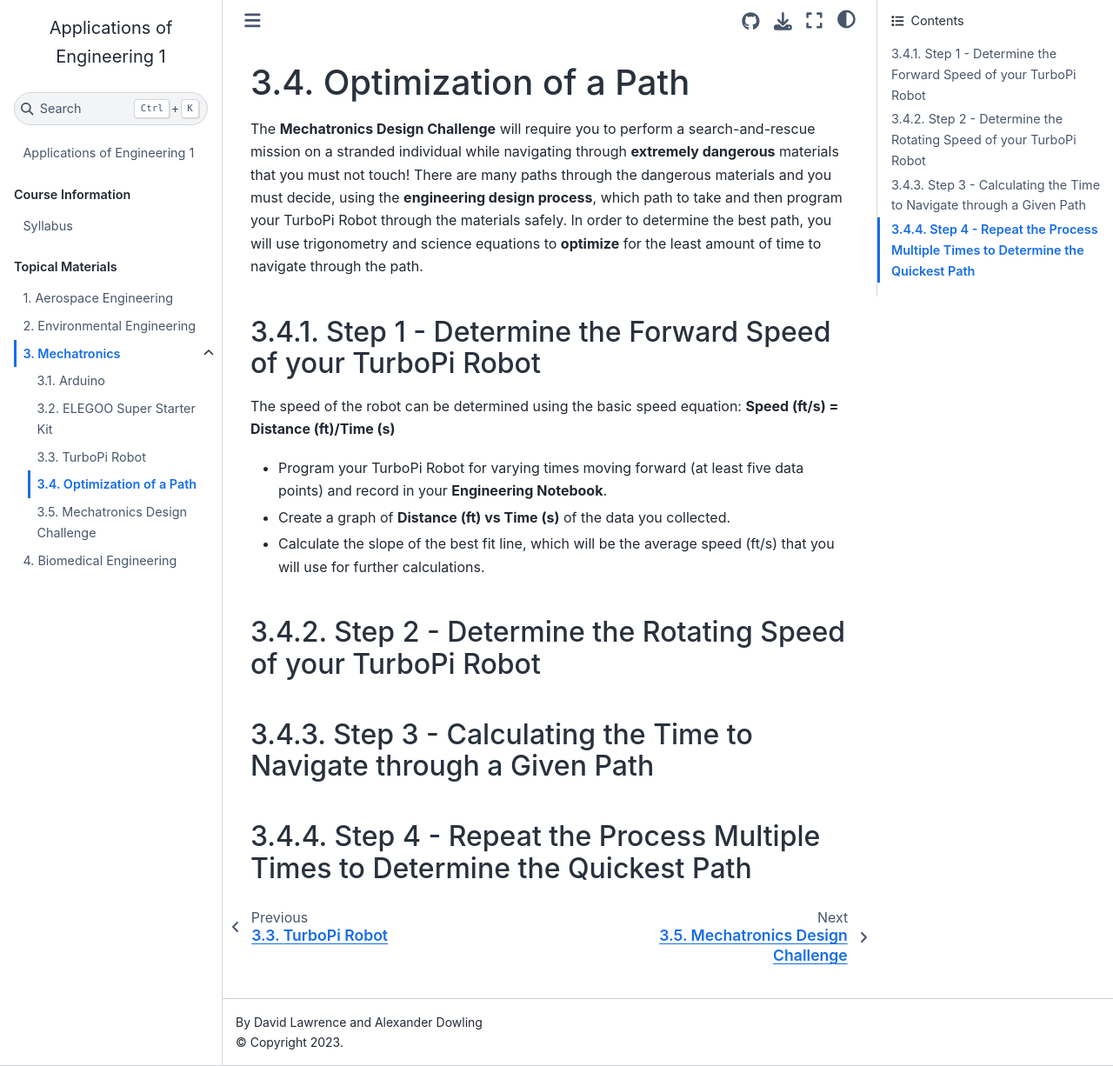
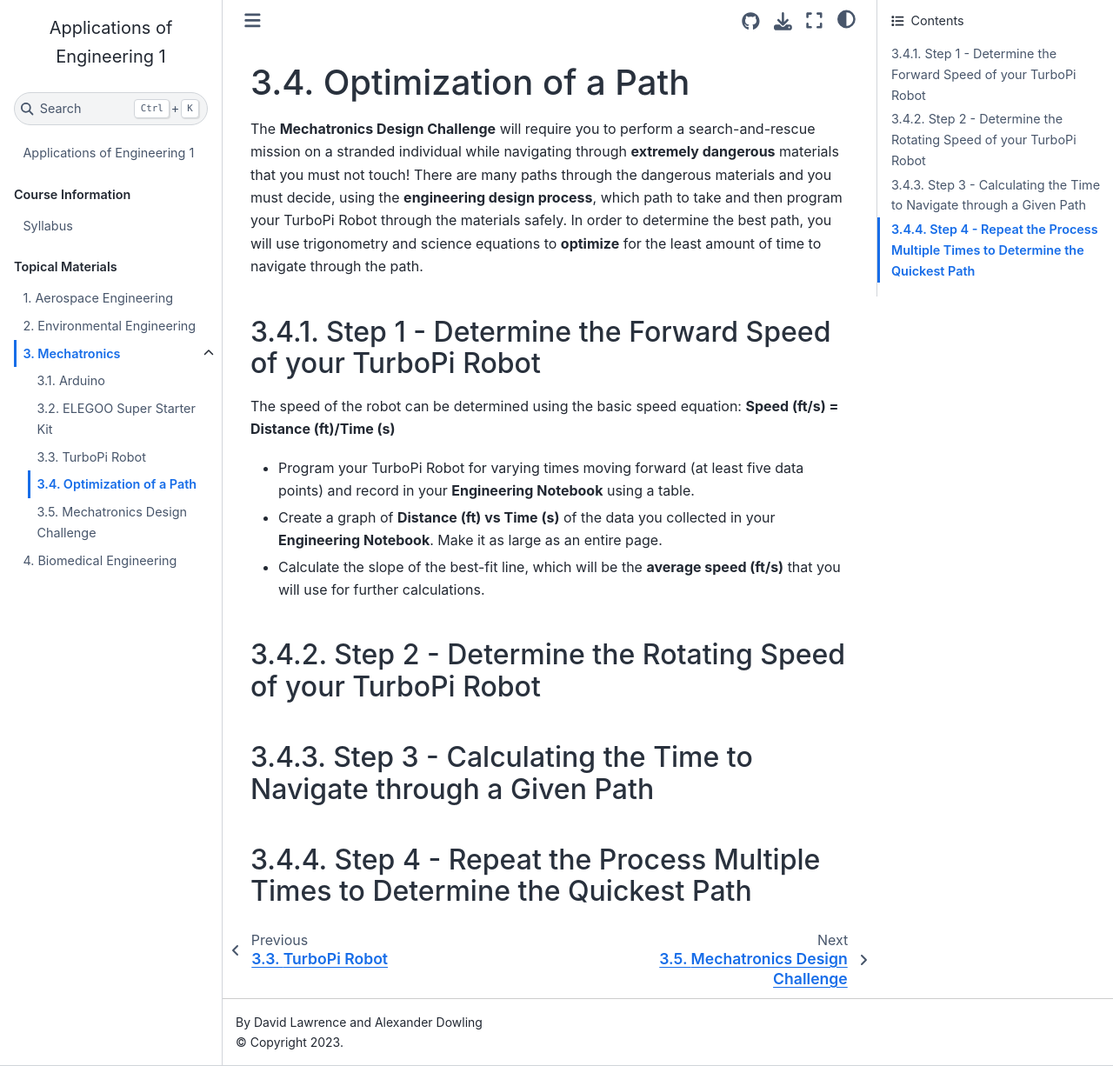
Before and after one commit to Culver-Academies/engineering1, a Jupyter Book: the page built from mech/optimization.md, in a window 1280 px wide and 1226 px high. Shown: the whole window at 87% size. Built offline with Jupyter Book 1.0.4 settings and Sphinx 7.4.7 and the Sphinx Book theme 1.1.4, drawn with Linux system fonts in a browser that asks for light colours.

Commit message:
Update optimization.md

```diff
--- a/mech/optimization.md
+++ b/mech/optimization.md
@@ -6,9 +6,9 @@ The **Mechatronics Design Challenge** will require you to perform a search-and-r
 
 The speed of the robot can be determined using the basic speed equation: **Speed (ft/s) = Distance (ft)/Time (s)**
 
-* Program your TurboPi Robot for varying times moving forward (at least five data points) and record in your **Engineering Notebook**.
-* Create a graph of **Distance (ft) vs Time (s)** of the data you collected.
-* Calculate the slope of the best fit line, which will be the average speed (ft/s) that you will use for further calculations.
+* Program your TurboPi Robot for varying times moving forward (at least five data points) and record in your **Engineering Notebook** using a table.
+* Create a graph of **Distance (ft) vs Time (s)** of the data you collected in your **Engineering Notebook**. Make it as large as an entire page.
+* Calculate the slope of the best-fit line, which will be the **average speed (ft/s)** that you will use for further calculations.
 
 ## Step 2 - Determine the Rotating Speed of your TurboPi Robot
 
```
